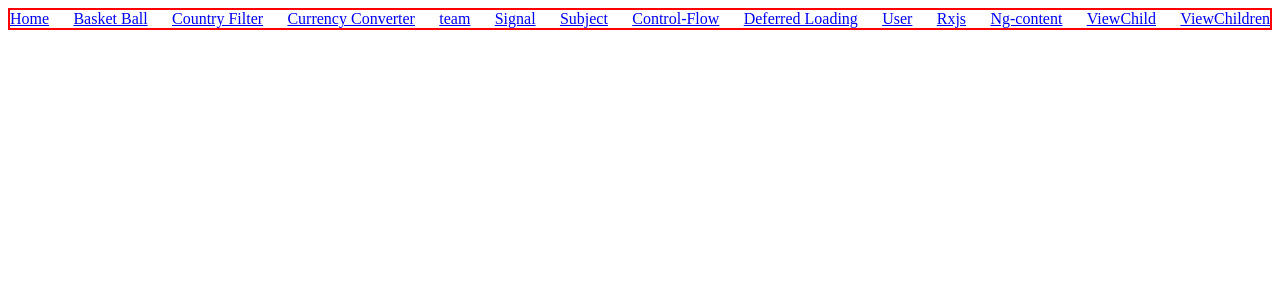
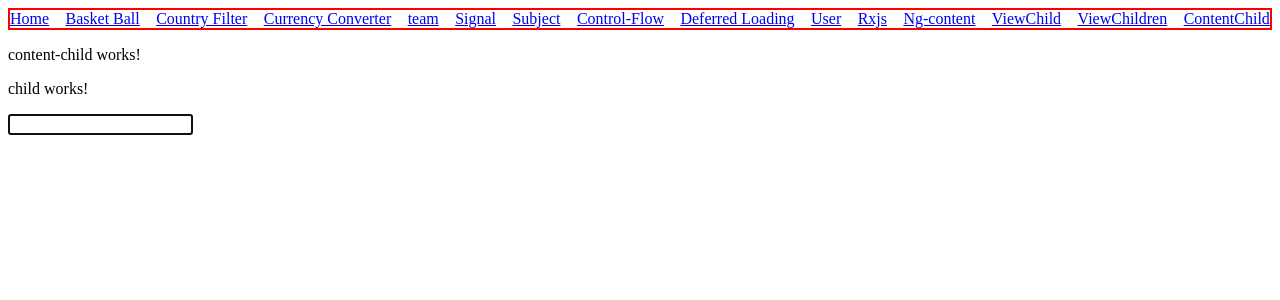
Before and after one commit to shailendrakumarsaini/ng_version_17, an Angular app: page /content-child in a window 1280 px wide. Before the commit this address led to /. Shown: the top 300 px of the page. Built offline with nearby package versions, Linux system fonts and the light colour scheme.

Commit message:
feat: content-child

```diff
--- a/src/app/app.component.html
+++ b/src/app/app.component.html
@@ -14,6 +14,7 @@
     <a [routerLink]="'/ng-content'"> Ng-content</a>
     <a [routerLink]="'/view-child'"> ViewChild</a>
     <a [routerLink]="'/view-children'"> ViewChildren</a>
+    <a [routerLink]="'/content-child'"> ContentChild</a>
 </nav>
 
 <router-outlet />
--- a/src/app/app.routes.ts
+++ b/src/app/app.routes.ts
@@ -10,6 +10,7 @@ import { BasketBallComponent } from './basket-ball/basket-ball.component';
 import { NgContentComponent } from './ng-content/ng-content.component';
 import { ViewChildComponent } from './view-child/view-child.component';
 import { ViewChildrenComponent } from './view-children/view-children.component';
+import { ContentChildComponent } from './content-child/content-child.component';
 
 export const routes: Routes = [
     { path :'basket-ball', component: BasketBallComponent },
@@ -42,5 +43,6 @@ export const routes: Routes = [
     },
     { path : 'ng-content', component: NgContentComponent },
     { path : 'view-child', component: ViewChildComponent },
-    { path : 'view-children', component: ViewChildrenComponent }
+    { path : 'view-children', component: ViewChildrenComponent },
+    { path : 'content-child', component: ContentChildComponent }
 ];
--- /dev/null
+++ b/src/app/content-child/child/child.component.html
@@ -0,0 +1,2 @@
+<p>child works!</p>
+<ng-content></ng-content>
--- /dev/null
+++ b/src/app/content-child/child/child.component.ts
@@ -0,0 +1,18 @@
+import { Component, ContentChild, ElementRef } from '@angular/core';
+
+@Component({
+  selector: 'app-child-content-child',
+  standalone: true,
+  imports: [],
+  templateUrl: './child.component.html',
+  styleUrl: './child.component.scss'
+})
+export class ChildComponent {
+
+  @ContentChild('childReff') childRef?: ElementRef;
+
+  ngAfterViewInit(): void {
+    console.log('Focus on input once View Init');
+    this.childRef?.nativeElement.focus();
+  }
+}
--- /dev/null
+++ b/src/app/content-child/content-child.component.html
@@ -0,0 +1,5 @@
+<p>content-child works!</p>
+
+<app-child-content-child>
+    <input type="text" #childReff>
+</app-child-content-child>
```
Also changed, not shown: src/app/content-child/content-child.component.ts (added, +13 -0 lines), src/app/content-child/child/child.component.scss (added), src/app/content-child/content-child.component.scss (added), 2 other files (tests, documents, lock files or other folders).
